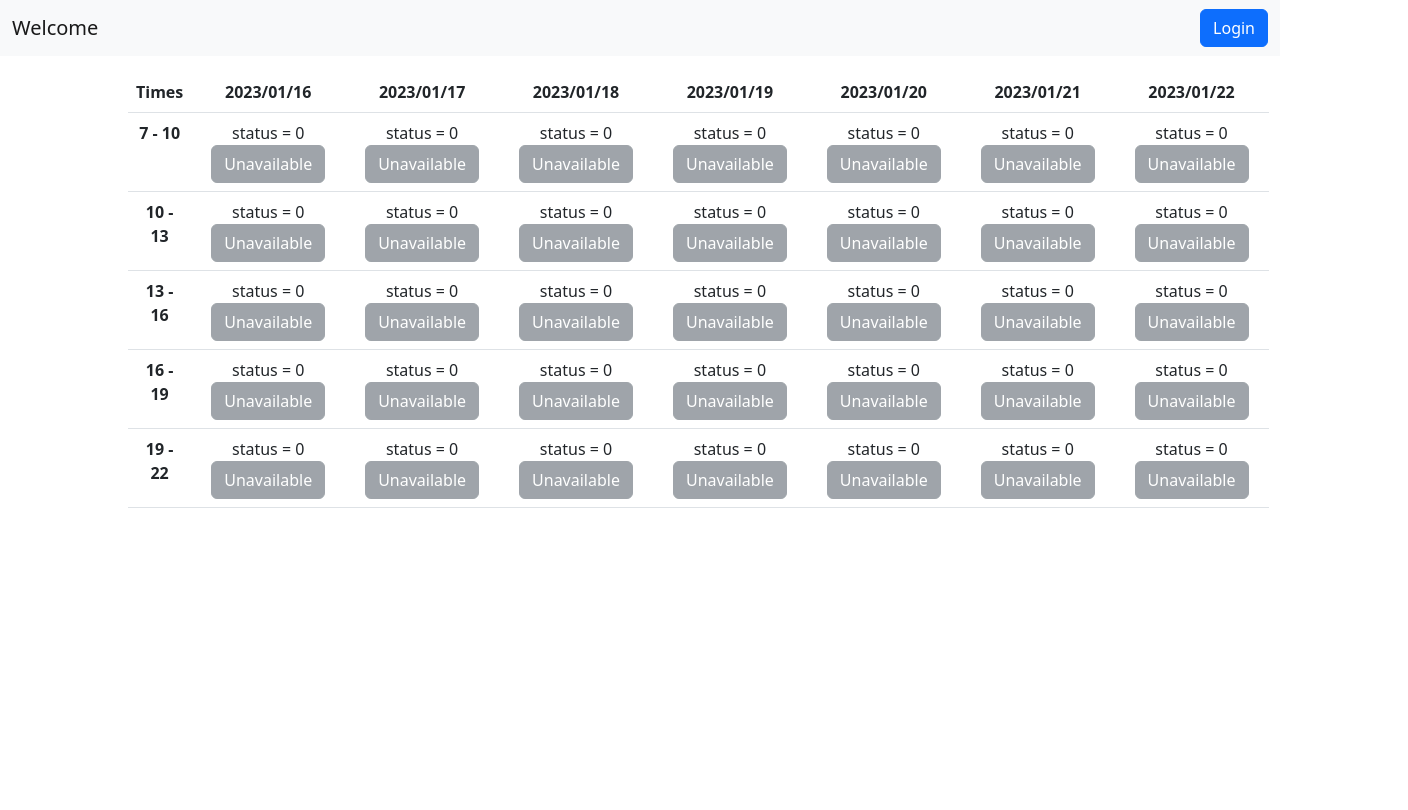
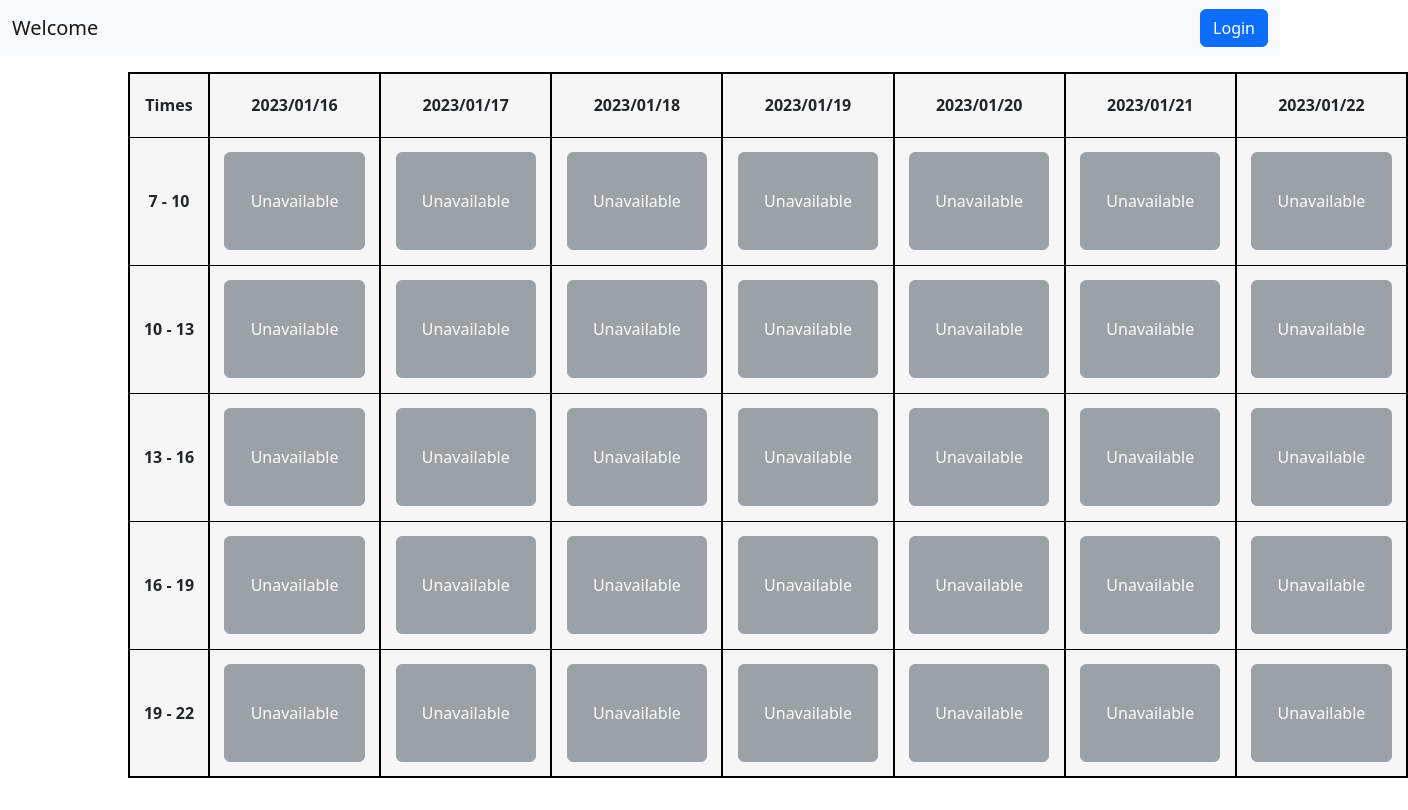
Before and after one commit to danielcaballero88/dc-laundry-booking, an Angular app in the folder front/: page / in a window 1280 px wide. Shown: the whole page, 1408 px wide, since content can reach past the window. Built offline with nearby package versions, Linux system fonts and the light colour scheme.

Commit message:
WIP: Front: Style table better

```diff
--- a/front/src/app/components/booking-slot/booking-slot.component.html
+++ b/front/src/app/components/booking-slot/booking-slot.component.html
@@ -1,5 +1,4 @@
-<div class="container">
-  status = {{ slotObj.status }}
+<div class="button-container">
   <ng-container [ngSwitch]="slotObj.status">
     <button *ngSwitchCase="0" type="button" class="btn btn-secondary" disabled>
       Unavailable
--- a/front/src/app/components/booking-slot/booking-slot.component.scss
+++ b/front/src/app/components/booking-slot/booking-slot.component.scss
@@ -1,6 +1,17 @@
-.container {
+.button-container {
+  min-width: 7em;
+  width: 100%;
+  height: 100%;
   display: flex;
   flex-direction: column;
   justify-content: center;
   align-items: center;
+
+  button {
+    display: block;
+    width: 100%;
+    height: 100%;
+    white-space: normal;
+    word-wrap: break-word;
+  }
 }
--- a/front/src/app/components/booking-table/booking-table.component.scss
+++ b/front/src/app/components/booking-table/booking-table.component.scss
@@ -4,7 +4,7 @@
   .previous-button,
   .next-button {
     position: absolute;
-    font-size: 2em;
+    font-size: 4em;
     top: 0;
     :hover {
       cursor: pointer;
@@ -12,21 +12,50 @@
   }
 
   .previous-button {
-    left: -1em;
+    left: -1.5em;
   }
 
   .next-button {
-    right: -1em;
-  }
+    right: -1.5em;
   }
 
-th {
+  table {
+    table-layout: fixed;
+    width: 100%;
+    min-width: calc(8 * 10em);
+    border: 2px solid black;
+    background-color: #eeeeee88;
+
+    th:first-child {
+      width: 5em;
+    }
+
+    th:not(:first-child) {
+      height: 4em;
+    }
+
+    th,
+    td {
       text-align: center;
+      vertical-align: middle;
+      border-left: 2px solid black;
+    }
+
+    td {
+      height: 8em;
     }
 
     .cell-content {
-  min-height: 2em;
+      height: 100%;
       display: flex;
       justify-content: center;
       align-items: center;
+      padding: 0.4em;
+
+      app-booking-slot {
+        width: 100%;
+        height: 100%;
       }
+    }
+  }
+}
```
Lines whose indentation alone changed are shown as unchanged.
